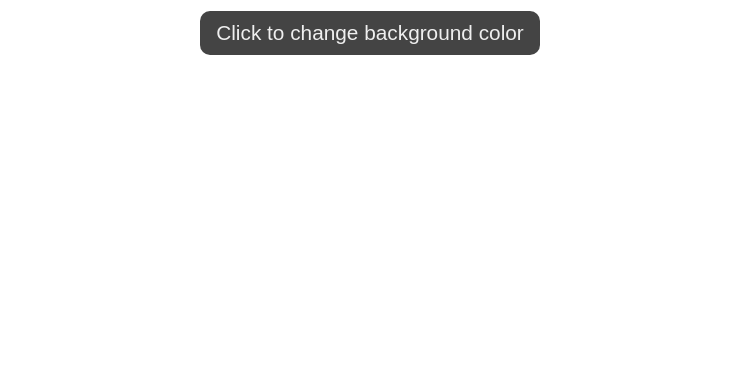
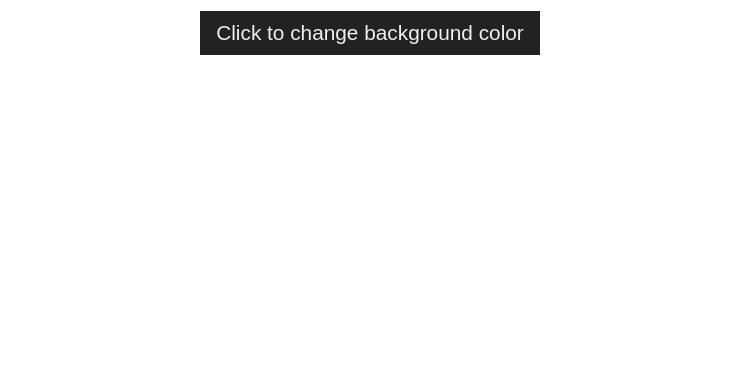
Before and after one commit to Sunil-Bohara/Background-Color-Generator, a plain HTML site: page index.html in a window 1280 px wide. Shown: the part 409-800 px from the top of the page, without its empty margins (270-1009 px from the left). Drawn offline with Linux system fonts and the light colour scheme.

Commit message:
added style

```diff
--- a/style.css
+++ b/style.css
@@ -28,10 +28,15 @@ main {
 .container button {
     margin-top: 1rem;
     font-size: inherit;
-    border-radius: 10px;
     border: none;
     outline: none;
     padding: 10px 16px;
-    background-color: #444;
+    background-color: #222;
     color: #efefef;
+    transition: background-color  0.15s;
 }
+
+.container button:hover{
+    cursor: pointer;
+    background-color: #333;
+}
```
